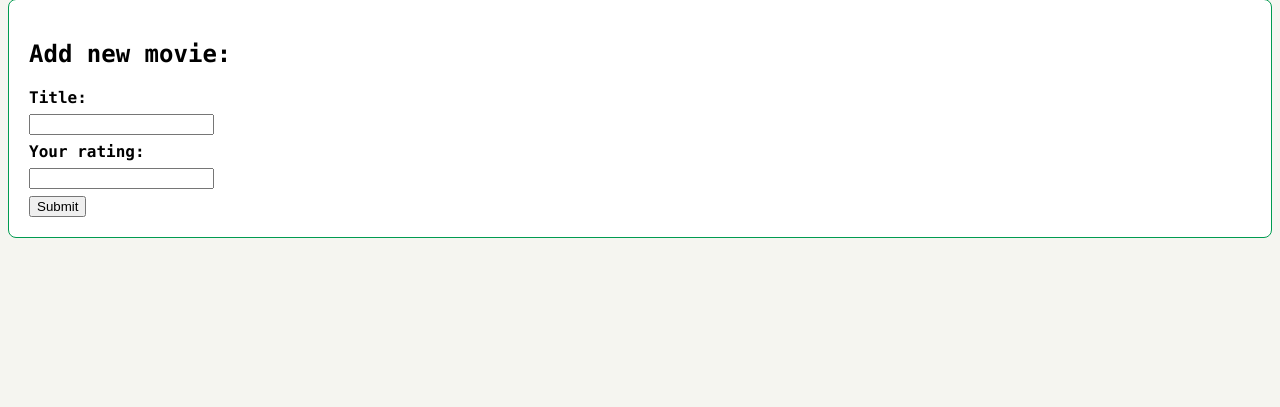
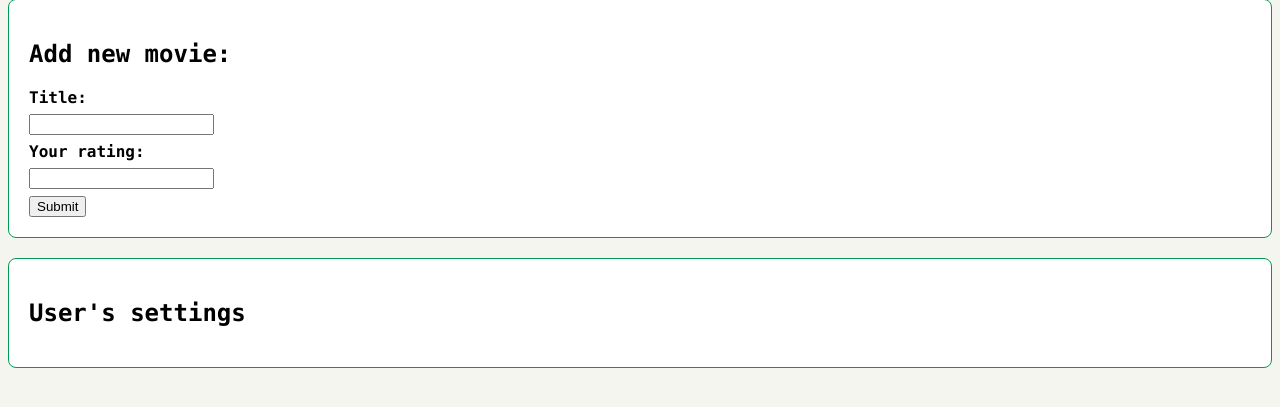
Before and after one commit to yanucodes/MoviWebApp, a Flask app: template templates/movies.html in a window 1280 px wide. Shown: the part 176-583 px from the top of the page. Run offline with Flask 3, Linux system fonts and the light colour scheme; the template is opened without the code that fills it, so the values that code supplies are empty; parts of the project's set-up code (start-up, migrations or seed data) failed here and were passed over.

Commit message:
Add user settings and routes to display, update and delete a user

```diff
--- a/app.py
+++ b/app.py
@@ -51,6 +51,25 @@ def list_users():
 def add_user():
     name = request.form['name']
     data_manager.add_user(name)
+    return redirect(url_for('list_users'))
+
+
+@app.route('/users/<int:user_id>', methods=['GET'])
+def show_user_settings(user_id):
+    user = data_manager.get_user(user_id)
+    return render_template('user.html', user=user)
+
+
+@app.route('/users/<int:user_id>/update', methods=['POST'])
+def update_user(user_id):
+    new_name = request.form['name']
+    data_manager.update_users_name(user_id, new_name)
+    return redirect(url_for('show_user_settings', user_id=user_id))
+
+
+@app.route('/users/<int:user_id>/delete', methods=['POST'])
+def delete_user(user_id):
+    data_manager.delete_user(user_id)
     return redirect(url_for('list_users'))
 
 
--- a/templates/movies.html
+++ b/templates/movies.html
@@ -20,7 +20,7 @@
         {% endfor %}
     </ol>
 </div>
-<div class="card" style="margin-bottom: 0;">
+<div class="card">
     <h2>Add new movie:</h2>
     <form action="{{ url_for('add_movie_by_title', user_id=user.user_id) }}" method="post">
         <div>
@@ -32,4 +32,9 @@
         <input type="submit" value="Submit">
     </form>
 </div>
+<a href="{{ url_for('show_user_settings', user_id=user.user_id) }}" style="text-decoration: none; color: inherit;">
+    <div class="card" style="margin-bottom: 0;">
+        <h2>User's settings</h2>
+    </div>
+</a>
 {% endblock %}
```
Also changed, not shown: templates/user.html (added, +28 -0 lines).
